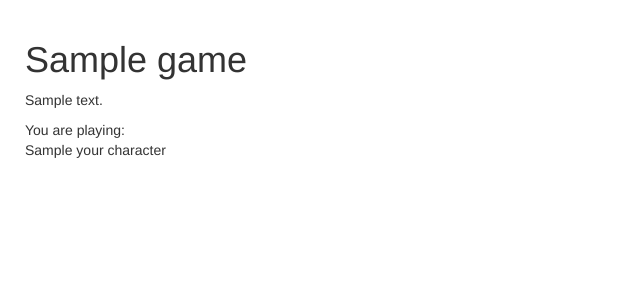
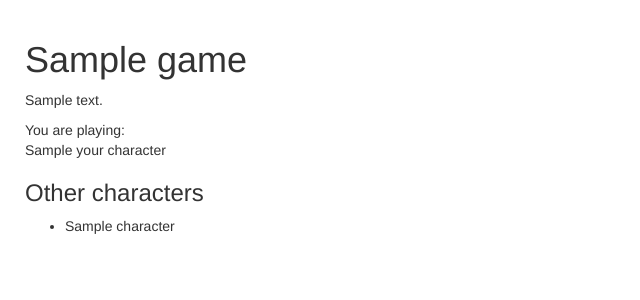
Before and after one commit to rrees/at-light-speed, a Python web app: template templates/game.html in a window 1280 px wide. Shown: the top 300 px of the page, without its empty margins (0-640 px from the left). Run offline with Jinja, Linux system fonts and the light colour scheme; the template is opened without the code that fills it: most values are stand-ins (such as "Sample title", 1, 10 or a date in 2020).

Commit message:
Start showing the characters in the game

```diff
--- a/main.py
+++ b/main.py
@@ -73,6 +73,7 @@ class GameHandler(webapp2.RequestHandler):
 			"game": game,
 			"your_character": player_character,
 			"game_owner": game_owner,
+			"other_characters": other_characters,
 		}
 		template = templates.get_template('game.html')
 		self.response.write(template.render(template_values))
--- a/models.py
+++ b/models.py
@@ -16,6 +16,8 @@ class Character(ndb.Model):
 	description = ndb.TextProperty()
 
 class Message(ndb.Model):
-	dt_sent = ndb.DateTimeProperty(required=True)
-	dt_receive = ndb.DateTimeProperty(required=True)
+	sent = ndb.DateTimeProperty(required=True)
+	receive = ndb.DateTimeProperty(required=True)
 	message = ndb.TextProperty(required=True)
+	sender = ndb.KeyProperty(required=True)
+	recipient = ndb.KeyProperty(required=True)
--- a/templates/game.html
+++ b/templates/game.html
@@ -30,15 +30,32 @@
 
 		{% if your_character %}
 		<p>You are playing:<br>{{your_character.name}}</p>
+		{% endif %}
 
+
+		{% if other_characters %}
+		<h3>Other characters</h3>
+
+		<ul>
+
+		{% for character in other_characters %}
+		<li>{{character.name}}</li>
+		{% endfor %}
+
+		</ul>
 		{% endif %}
 
 		{% if game_owner %}
+
+		<h2>Players</h2>
+
+		<p>You have started this game</p>
 
 		{% for player in game.players %}
 		{{player}}
 		{% endfor %}
 
+		<h3>Invitations</h3>
 		{% for email in game.invited_emails %}
 		{{email}}
 		{% endfor %}
--- a/templates/home.html
+++ b/templates/home.html
@@ -54,7 +54,7 @@
 				{% for game in games_invited %}
 				<article>
 					<h2>{{game.title}}</h2>
-					<p>Accept invitation</p>
+					<p><a href="/game/{{game.key.urlsafe()}}">See game</a></p>
 				</article>
 				{% endfor %}
 			</section>
```
